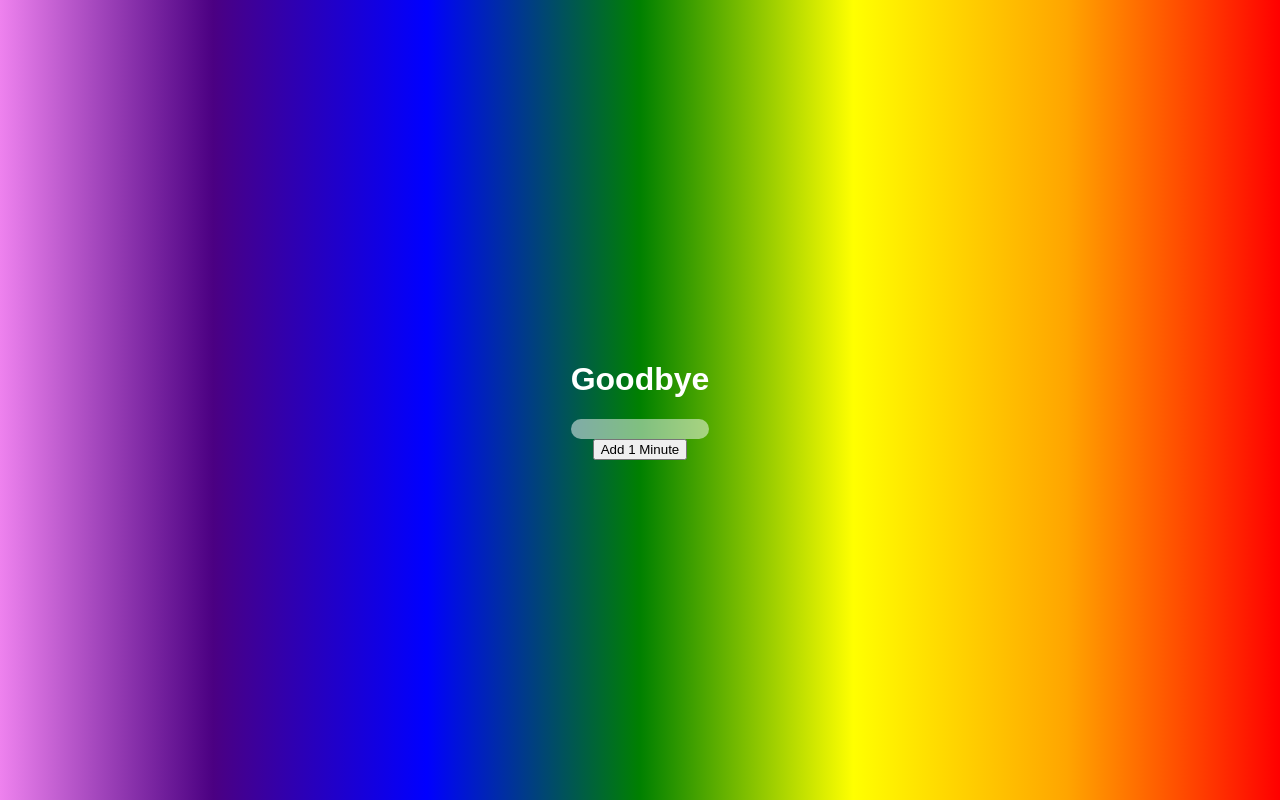
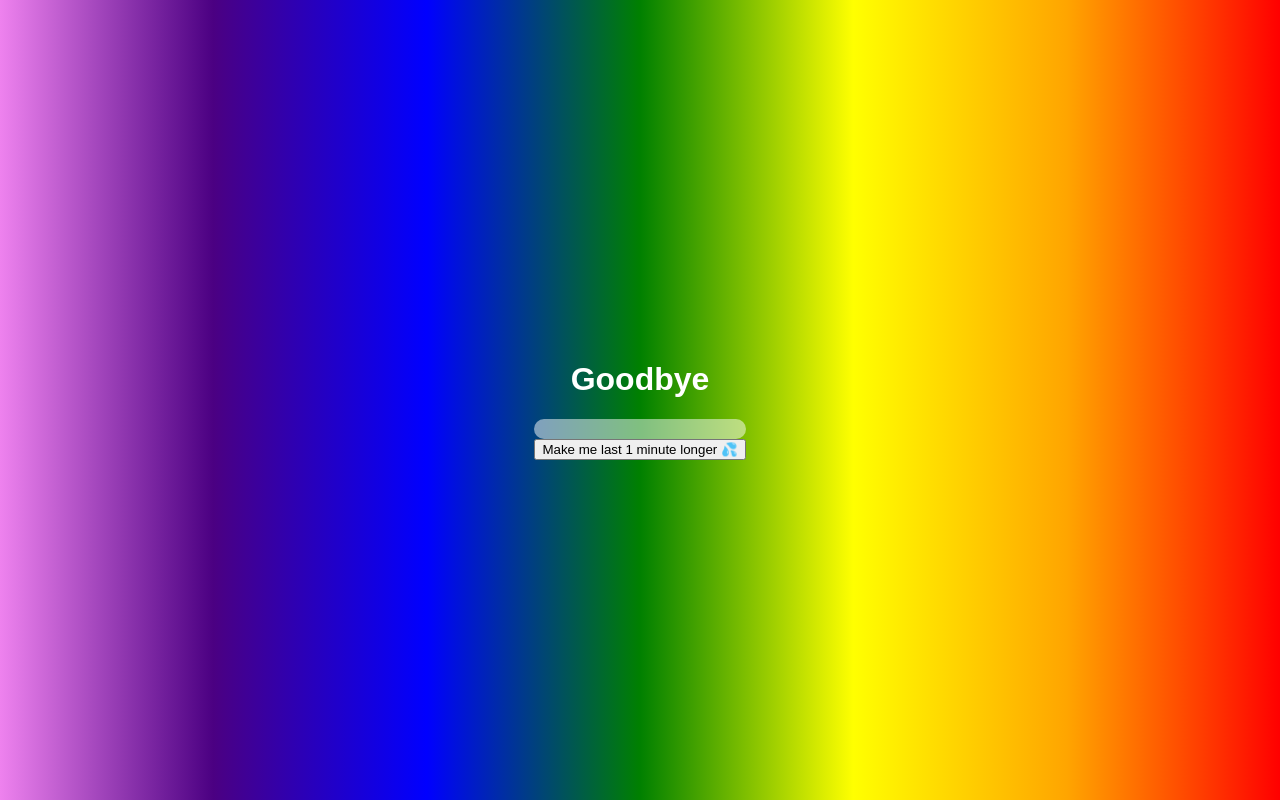
Before and after one commit to fraktosh/goodbye, a plain HTML site: page index.html in a window 1280 px wide. Drawn offline with Linux system fonts and the light colour scheme.

Commit message:
Update index.html

```diff
--- a/index.html
+++ b/index.html
@@ -10,7 +10,7 @@
     <div class="countdown-container">
         <h1>Goodbye</h1>
         <div id="countdown"></div>
-        <button id="addMinute">Add 1 Minute</button>
+        <button id="addMinute">Make me last 1 minute longer &#128166 </button>
     </div>
     <script src="script.js"></script>
 </body>
```
